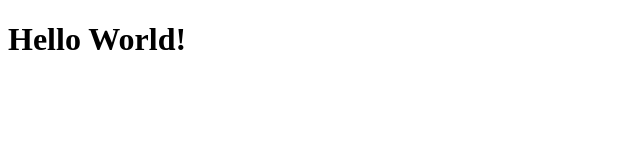
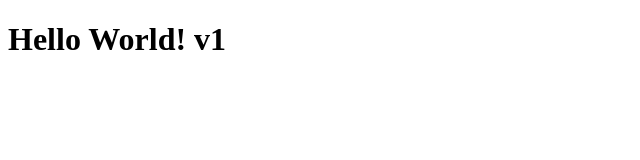
Before and after one commit to MMiazdzyk/apprunner, a plain HTML site: page index.html in a window 1280 px wide. Shown: the full height of the page, 0-640 px from the left. Drawn offline with Linux system fonts and the light colour scheme.

Commit message:
trigger check

```diff
--- a/index.html
+++ b/index.html
@@ -6,6 +6,6 @@
     <title>Hello World</title>
 </head>
 <body>
-    <h1>Hello World!</h1>
+    <h1>Hello World! v1</h1>
 </body>
 </html>
```
